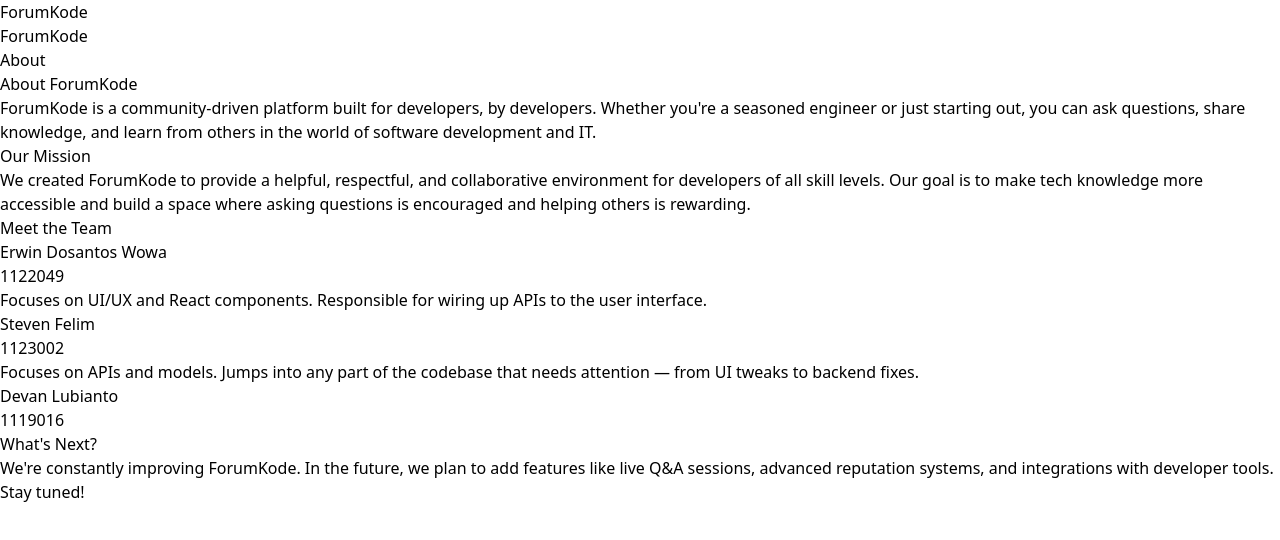
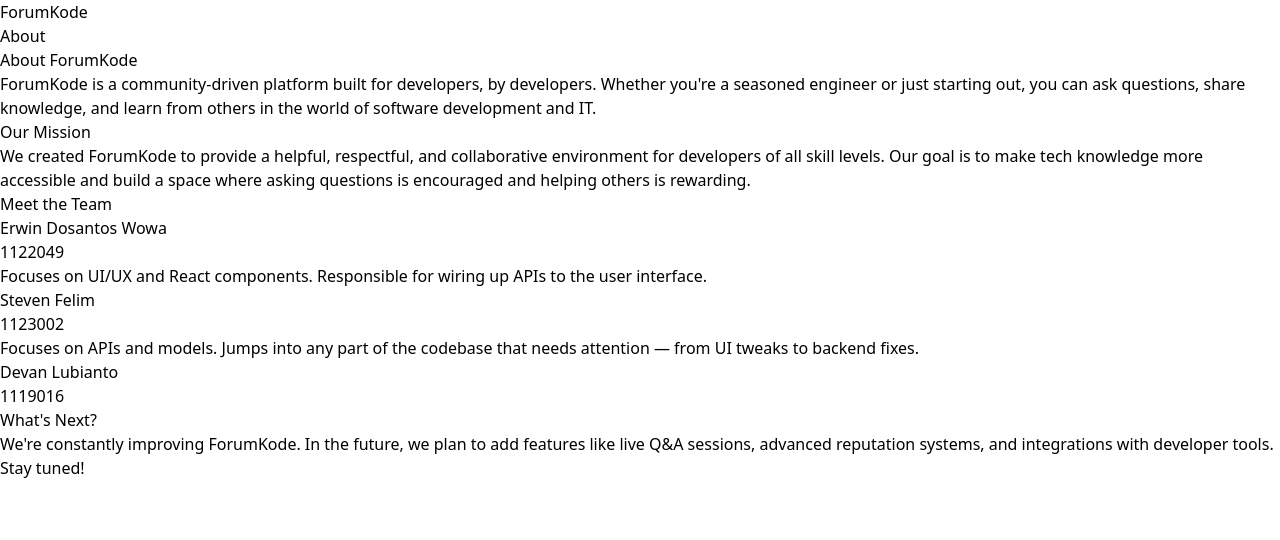
Before and after one commit to steven-felim/tubes-pbp, a React (Vite) app: page /about in a window 1280 px wide. Shown: the top 540 px of the page. Built offline with nearby package versions, Linux system fonts and the light colour scheme.

Commit message:
minor fix

```diff
--- a/src/pages/About.tsx
+++ b/src/pages/About.tsx
@@ -34,11 +34,6 @@ const About: React.FC = () => {
       <nav className="bg-gray-800 shadow-md">
         <div className="max-w-7xl mx-auto px-4 sm:px-6 lg:px-8">
           <div className="flex justify-between items-center h-16">
-            <div className="flex items-center">
-              <Link to="/" className="text-white text-xl font-semibold">
-                ForumKode
-              </Link>
-            </div>
             <div className="flex items-center">
               <Link to="/" className="text-white text-xl font-semibold">
                 ForumKode
```
